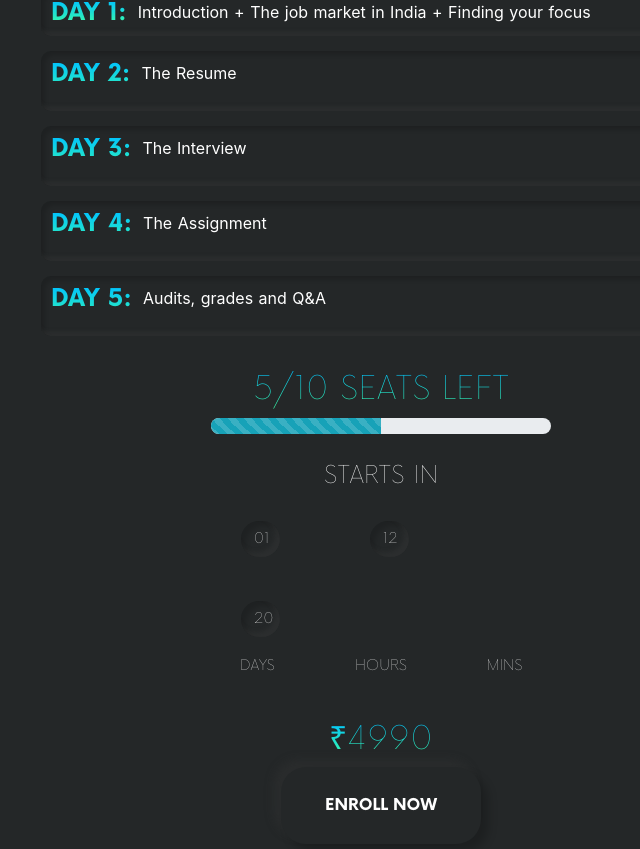
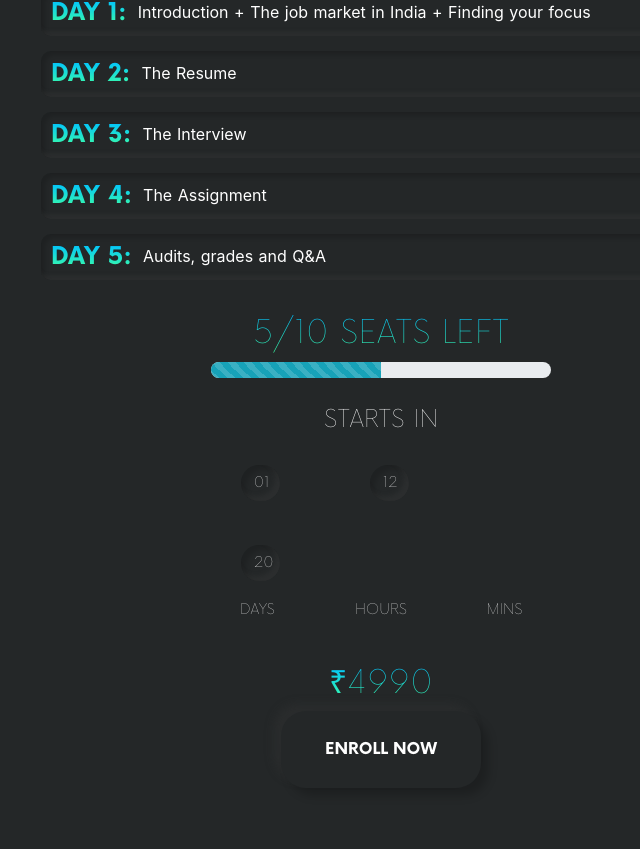
Before and after one commit to sourav8256/navic, a Nuxt app: page /evolvePrep in a window 1280 px wide. Shown: the part 878-1727 px from the top of the page, without its empty margins (259-899 px from the left). Built offline with nearby package versions, Linux system fonts and the light colour scheme.

Commit message:
update prep

```diff
--- a/pages/evolvePrep/index.vue
+++ b/pages/evolvePrep/index.vue
@@ -52,10 +52,10 @@ Next Batch:  <b-icon icon="calendar3" variant="info"></b-icon>  Starting 1st Aug
     <b-col align-self="start"></b-col>
     <b-col cols="8" align-self="center">
       <div class="blackbar"><p class="navic-color aquatext" style="margin-bottom: 0rem !important"> DAY 1:</p>&nbsp;&nbsp; <p style="margin-bottom: 0rem !important">Introduction + The job market in India + Finding your focus</p></div>
-      <div class="blackbar"><p class="navic-color aquatext" style="margin-bottom: 0rem !important"> DAY 2: </p>&nbsp;&nbsp; <p>The Resume</p></div>
-      <div class="blackbar"><p class="navic-color aquatext" style="margin-bottom: 0rem !important"> DAY 3: </p>&nbsp;&nbsp; <p>The Interview</p></div>
-      <div class="blackbar"><p class="navic-color aquatext" style="margin-bottom: 0rem !important"> DAY 4: </p> &nbsp;&nbsp;<p>The Assignment</p></div>
-      <div class="blackbar"><p class="navic-color aquatext" style="margin-bottom: 0rem !important"> DAY 5: </p> &nbsp;&nbsp;<p>Audits, grades and Q&A</p></div>
+      <div class="blackbar"><p class="navic-color aquatext" style="margin-bottom: 0rem !important"> DAY 2: </p>&nbsp;&nbsp; <p style="margin-bottom: 0rem !important">The Resume</p></div>
+      <div class="blackbar"><p class="navic-color aquatext" style="margin-bottom: 0rem !important"> DAY 3: </p>&nbsp;&nbsp; <p style="margin-bottom: 0rem !important">The Interview</p></div>
+      <div class="blackbar"><p class="navic-color aquatext" style="margin-bottom: 0rem !important"> DAY 4: </p> &nbsp;&nbsp;<p style="margin-bottom: 0rem !important">The Assignment</p></div>
+      <div class="blackbar"><p class="navic-color aquatext" style="margin-bottom: 0rem !important"> DAY 5: </p> &nbsp;&nbsp;<p style="margin-bottom: 0rem !important">Audits, grades and Q&A</p></div>
       </b-col>
     <b-col align-self="end"></b-col>
   </b-row>
```
